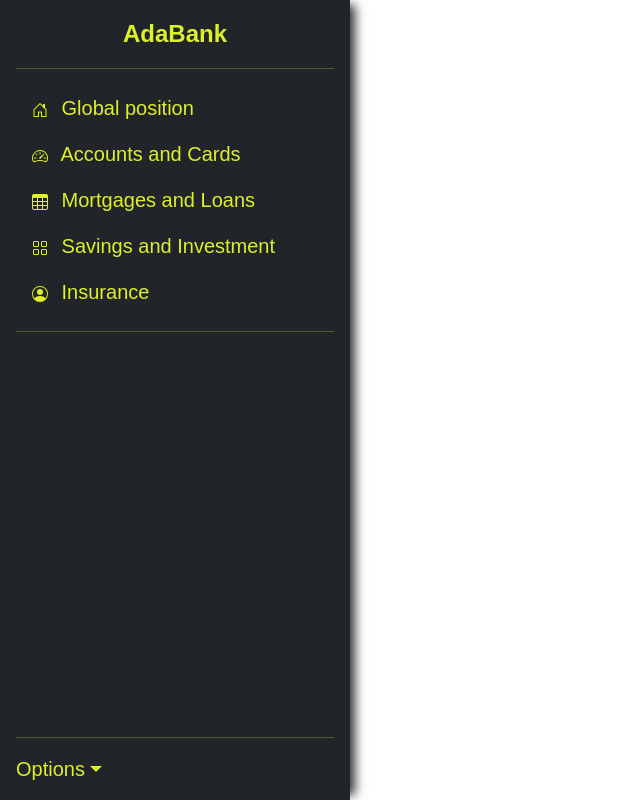
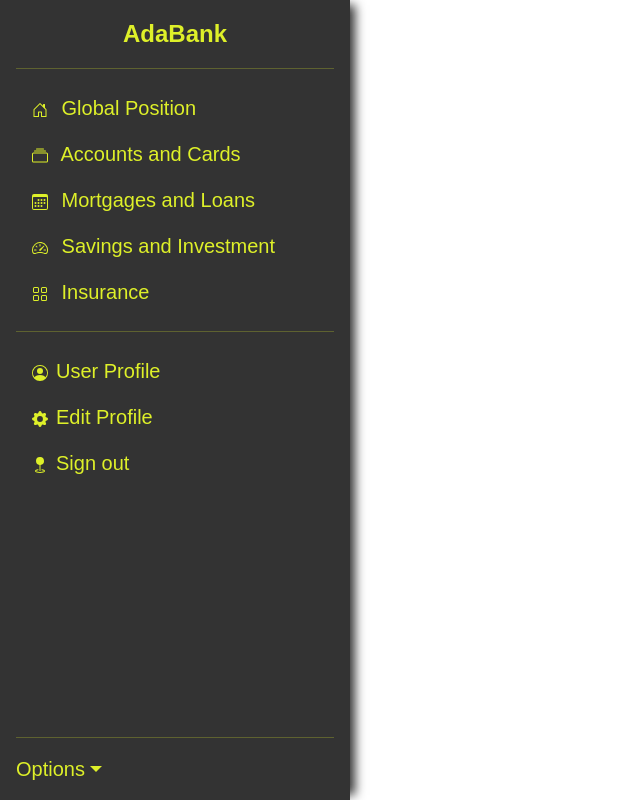
Before and after one commit to jdabrante/adabank, a Django app: page /sidebar/ in a window 1280 px wide. Shown: the whole page, without its empty margins (0-640 px from the left). Run offline with Django 4.2, Linux system fonts and the light colour scheme; some libraries are stand-ins or nearby versions.

Commit message:
Edited sidebar

```diff
--- a/bank/client/templates/client/sidebar.html
+++ b/bank/client/templates/client/sidebar.html
@@ -41,14 +41,13 @@
             fill: var(--color-primary);
         }
 
-
         .sidebar a {
             text-decoration: none;
             color: var(--color-primary) !important;
         }
 
-        a span:hover {
-            border-bottom: 1px solid var(--color-primary);
+        .sidebar li:hover {
+            background-color: #515151 !important;
         }
 
         .center {
@@ -71,7 +70,12 @@
             height: 100vh;
             font-size: 20px;
             color: var(--color-primary);
+            background-color: var(--font-color) !important;
             box-shadow: 10px 0 10px -5px var(--font-color);
+        }
+
+        .dropdown-menu {
+            background-color: var(--font-color) !important;
         }
 
         @media (min-width: 768px) {
@@ -80,13 +84,11 @@
             }
         }
     </style>
-    <link href="sidebars.css" rel="stylesheet" />
 </head>
 
 <body>
     <svg xmlns="http://www.w3.org/2000/svg" style="display: none">
         <symbol id="bootstrap" viewBox="0 0 118 94">
-            <title>Bootstrap</title>
             <path fill-rule="evenodd" clip-rule="evenodd"
                 d="M24.509 0c-6.733 0-11.715 5.893-11.492 12.284.214 6.14-.064 14.092-2.066 20.577C8.943 39.365 5.547 43.485 0 44.014v5.972c5.547.529 8.943 4.649 10.951 11.153 2.002 6.485 2.28 14.437 2.066 20.577C12.794 88.106 17.776 94 24.51 94H93.5c6.733 0 11.714-5.893 11.491-12.284-.214-6.14.064-14.092 2.066-20.577 2.009-6.504 5.396-10.624 10.943-11.153v-5.972c-5.547-.529-8.934-4.649-10.943-11.153-2.002-6.484-2.28-14.437-2.066-20.577C105.214 5.894 100.233 0 93.5 0H24.508zM80 57.863C80 66.663 73.436 72 62.543 72H44a2 2 0 01-2-2V24a2 2 0 012-2h18.437c9.083 0 15.044 4.92 15.044 12.474 0 5.302-4.01 10.049-9.119 10.88v.277C75.317 46.394 80 51.21 80 57.863zM60.521 28.34H49.948v14.934h8.905c6.884 0 10.68-2.772 10.68-7.727 0-4.643-3.264-7.207-9.012-7.207zM49.948 49.2v16.458H60.91c7.167 0 10.964-2.876 10.964-8.281 0-5.406-3.903-8.178-11.425-8.178H49.948z">
             </path>
@@ -173,7 +175,23 @@
                         <svg class="bi me-2" width="16" height="16">
                             <use xlink:href="#home" />
                         </svg>
-                        <span>Global position</span>
+                        <span>Global Position</span>
+                    </a>
+                </li>
+                <li>
+                    <a href="#" class="nav-link">
+                        <svg class="bi me-2" width="16" height="16">
+                            <use xlink:href="#collection" />
+                        </svg>
+                        <span>Accounts and Cards</span>
+                    </a>
+                </li>
+                <li>
+                    <a href="#" class="nav-link">
+                        <svg class="bi me-2" width="16" height="16">
+                            <use xlink:href="#calendar3" />
+                        </svg>
+                        <span>Mortgages and Loans</span>
                     </a>
                 </li>
                 <li>
@@ -181,15 +199,7 @@
                         <svg class="bi me-2" width="16" height="16">
                             <use xlink:href="#speedometer2" />
                         </svg>
-                        <span>Accounts and Cards</span>
-                    </a>
-                </li>
-                <li>
-                    <a href="#" class="nav-link">
-                        <svg class="bi me-2" width="16" height="16">
-                            <use xlink:href="#table" />
-                        </svg>
-                        <span>Mortgages and Loans</span>
+                        <span>Savings and Investment</span>
                     </a>
                 </li>
                 <li>
@@ -197,18 +207,21 @@
                         <svg class="bi me-2" width="16" height="16">
                             <use xlink:href="#grid" />
                         </svg>
-                        <span>Savings and Investment</span>
-                    </a>
-                </li>
-                <li>
-                    <a href="#" class="nav-link">
-                        <svg class="bi me-2" width="16" height="16">
-                            <use xlink:href="#people-circle" />
-                        </svg>
                         <span>Insurance</span>
                     </a>
                 </li>
                 <hr>
+                <li><a class="nav-link" href="#"><svg class="bi me-2" width="16" height="16">
+                            <use xlink:href="#people-circle" />
+                        </svg>User Profile</a></li>
+                <li><a class="nav-link" href="#"><svg class="bi me-2" width="16" height="16">
+                            <use xlink:href="#gear-fill" />
+                        </svg>Edit Profile</a></li>
+                <li>
+                </li>
+                <li><a class="nav-link" href="#"><svg class="bi me-2" width="16" height="16">
+                            <use xlink:href="#geo-fill" />
+                        </svg>Sign out</a></li>
             </ul>
             <hr>
             <div class="dropdown">
@@ -216,13 +229,19 @@
                     data-bs-toggle="dropdown" aria-expanded="false">
                     <span>Options</span>
                 </a>
-                <ul class="dropdown-menu dropdown-menu-dark text-small shadow" aria-labelledby="dropdownUser1">
-                    <li><a class="dropdown-item" href="#">Profile</a></li>
-                    <li><a class="dropdown-item" href="#">Settings</a></li>
+                <ul class="dropdown-menu dropdown-menu-dark shadow" aria-labelledby="dropdownUser1">
+                    <li><a class="nav-link" href="#"><svg class="bi me-2" width="16" height="16">
+                                <use xlink:href="#people-circle" />
+                            </svg>Profile</a></li>
+                    <li><a class="nav-link" href="#"><svg class="bi me-2" width="16" height="16">
+                                <use xlink:href="#gear-fill" />
+                            </svg>Settings</a></li>
                     <li>
                         <hr class="dropdown-divider" />
                     </li>
-                    <li><a class="dropdown-item" href="#">Sign out</a></li>
+                    <li><a class="nav-link" href="#"><svg class="bi me-2" width="16" height="16">
+                                <use xlink:href="#geo-fill" />
+                            </svg>Sign out</a></li>
                 </ul>
             </div>
         </div>
--- a/bank/requirements.txt
+++ b/bank/requirements.txt
@@ -6,3 +6,4 @@ Pillow
 easy-thumbnails
 django-debug-toolbar
 django-bootstrap3
+django-bootstrap-v5
```
